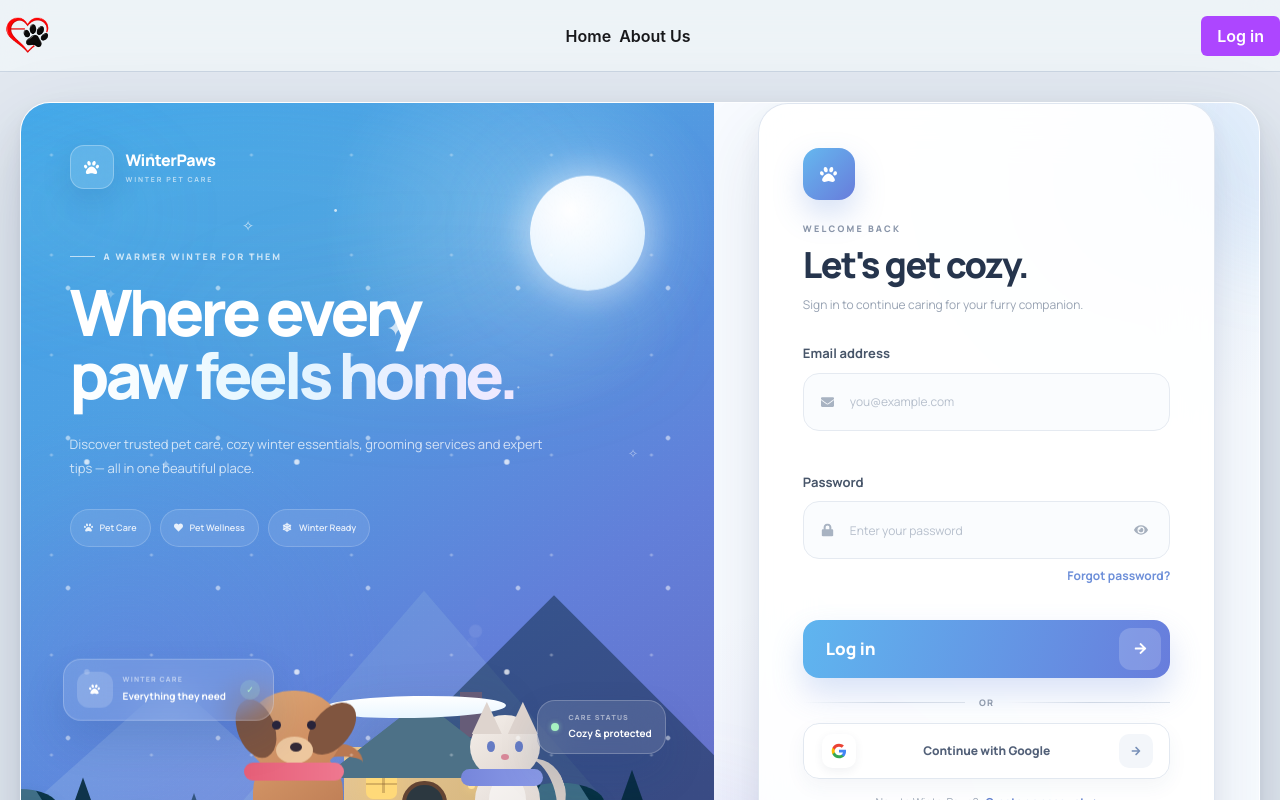
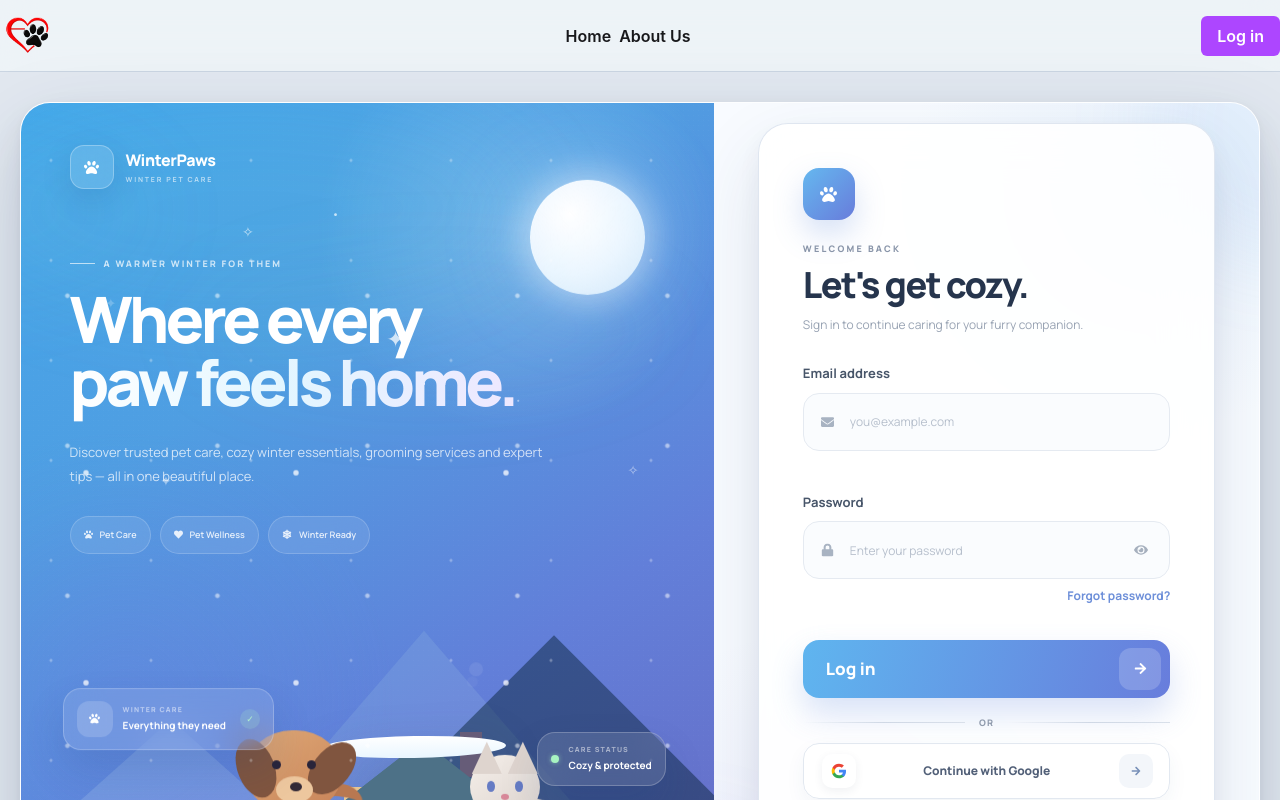
Before and after one commit to manikbarai/Category-rose, a React (Vite) app: page /login in a window 1280 px wide. Shown: the top 800 px of the page. Built offline with nearby package versions, Linux system fonts and the light colour scheme; no server answers.

Commit message:
dis some changes

```diff
--- a/src/pages/LoinPage/LoginPage.css
+++ b/src/pages/LoinPage/LoginPage.css
@@ -29,7 +29,7 @@
 ========================================================= */
 
 .premium-visual {
-  min-height: 780px;
+  min-height: 800px;
   height: 100%;
   position: relative;
   overflow: hidden;
@@ -1501,10 +1501,11 @@
 ========================================================= */
 
 .premium-form-side {
-   min-height: 780px;
+   min-height: 800px;
   height: 100%;
 
   position: relative;
+  padding: 20px 0px;
 
   display: flex;
 
```
